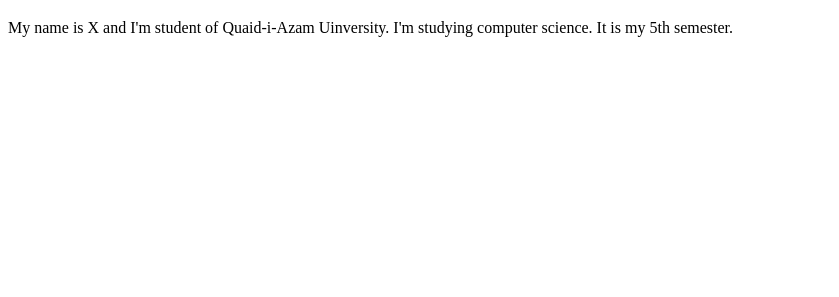
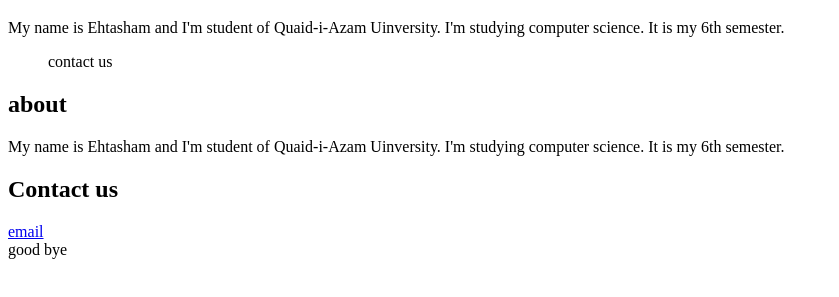
Before and after one commit to ehtasham-jutt69/wad-labs, a plain HTML site: page Lab-1/index.html in a window 1280 px wide. Shown: the part 61-358 px from the top of the page, without its empty margins (0-839 px from the left). Drawn offline with Linux system fonts and the light colour scheme.

Commit message:
first commit

```diff
--- a/Lab-1/index.html
+++ b/Lab-1/index.html
@@ -3,13 +3,35 @@
   <head>
     <meta charset="UTF-8" />
     <meta name="viewport" content="width=<device-width>, initial-scale=1.0" />
-    <title>Document</title>
+    <title>Ehtasham</title>
   </head>
   <body>
-    <h1>Welcome to my First Website</h1>
-    <p>
-      My name is X and I'm student of Quaid-i-Azam Uinversity. I'm studying
-      computer science. It is my 5th semester.
-    </p>
+    <header>
+        <h1>Welcome to my First Website</h1>
+    </header>
+    <body>
+        <p>
+            My name is Ehtasham  and I'm student of Quaid-i-Azam Uinversity. I'm studying
+            computer science. It is my 6th semester.
+        </p>
+        <ol>
+            <ld about</ld>
+            <ld >contact us</ld>
+        </ol>
+        <section id="about">
+<h2>about</h2>
+<p>My name is Ehtasham  and I'm student of Quaid-i-Azam Uinversity. I'm studying
+    computer science. It is my 6th semester.</p>
+        </section>
+        <section id="contact">
+            <h2>Contact us</h2>
+            <a href="ahtashamkingking5@gmail.com">email</a>
+                    </section>
+    </body>
+
+
+    <footer>
+        good bye
+    </footer>
   </body>
 </html>
```
